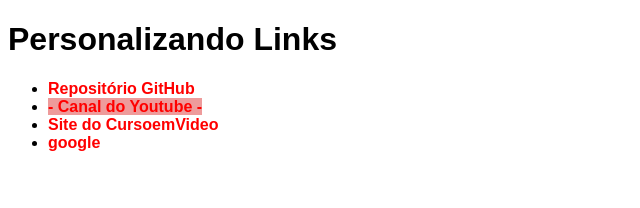
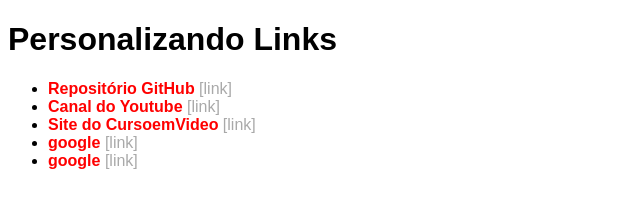
Before and after one commit to gabs-olid/html-css, a plain HTML site: page exercicios/ex020/links.html in a window 1280 px wide. Shown: the whole page, without its empty margins (0-640 px from the left). Drawn offline with Linux system fonts and the light colour scheme.

Commit message:
Update links.html

```diff
--- a/exercicios/ex020/links.html
+++ b/exercicios/ex020/links.html
@@ -5,6 +5,7 @@
     <meta name="viewport" content="width=device-width, initial-scale=1.0">
     <title>Links</title>
     <style>
+
         body {
             font-family: Arial, Helvetica, sans-serif;
         }
@@ -16,41 +17,36 @@
         }
 
         a:visited {
-            color: darkred;
+            color: blue;
         }
 
         a:hover {
+            text-decoration: underline;
             color: black;
-            text-decoration: underline;
         }
 
         a:active {
-            color:blueviolet;
+            color: yellow;
         }
 
-        .especial {
-            background-color: rgb(238, 155, 155);
+        a::after {
+            content: ' [link]';
+            text-decoration: none;
+            font-weight: normal;
+            color: darkgray;
 
         }
-
-        .especial::before {
-            content: '- ';
-        }
-
-        .especial::after {
-            content: ' -';
-        }
-
 
     </style>
 </head>
 <body>
     <h1>Personalizando Links</h1>
     <ul>
-        <li><a href="https://github.com/gustavoguanabara/">Repositório GitHub</a></li>
+        <li><a href="https://github.com/gustavoguanabara/" target="_blank" class="especial">Repositório GitHub</a></li>
         <li><a href="https://youtube.com" target="_blank" class="especial">Canal do Youtube</a></li>
         <li><a href="https://www.cursoemvideo.com">Site do CursoemVideo</a></li>
         <li><a href="https://www.google.com" target="_blank">google</a></li>
+        <li><a href="https://www.teste.com" target="_blank">google</a></li>
     </ul>
 </body>
 </html>
```
